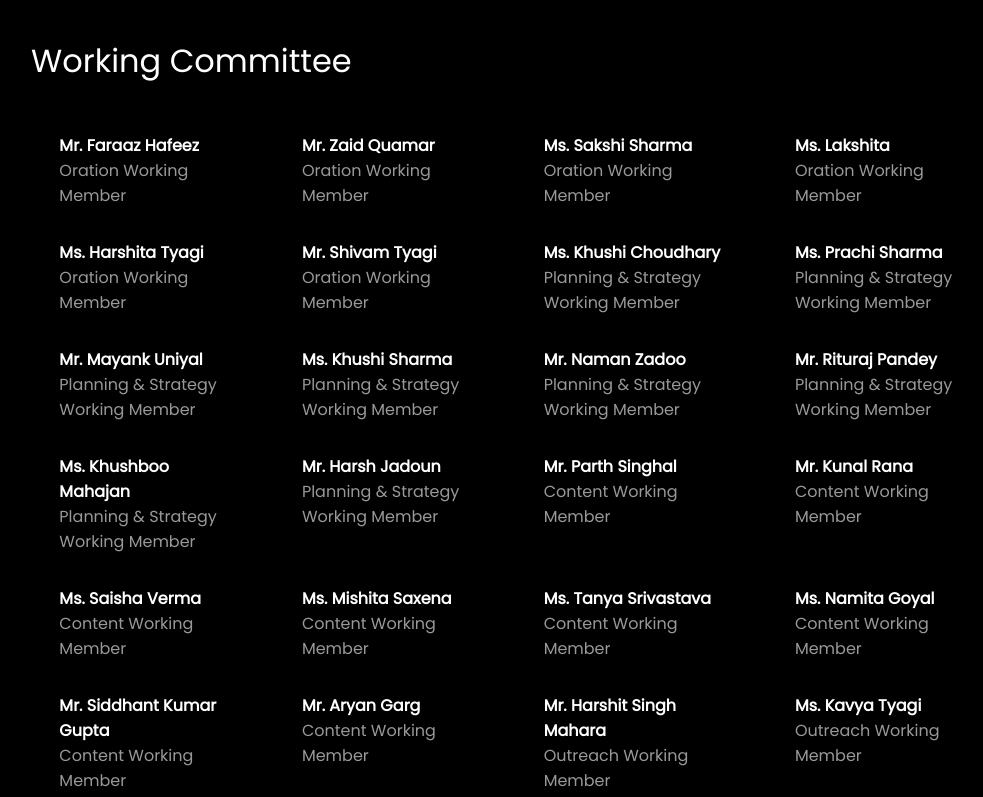
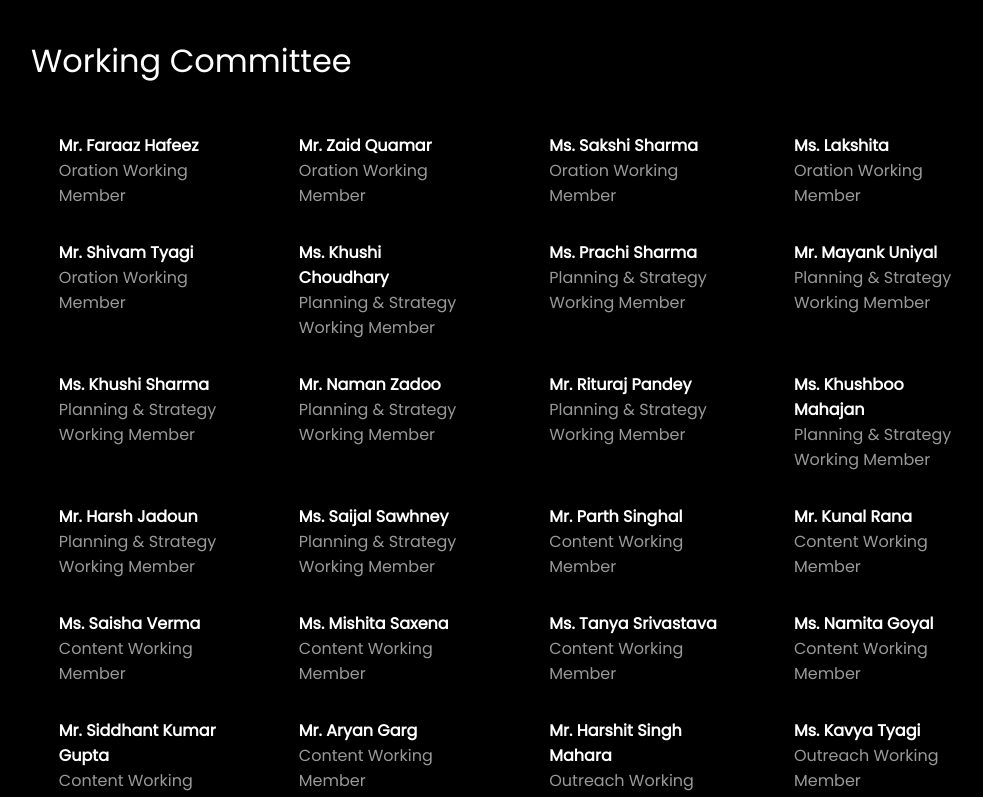
Before and after one commit to salaah-community/Salaah, a React (Create React App) app: page /team in a window 1280 px wide. Shown: the part 5180-5977 px from the top of the page, without its empty margins (129-1112 px from the left). Built offline with nearby package versions, Linux system fonts and the light colour scheme.

Commit message:
removed - harshita_tyagi, added - saijal_sawhney

```diff
--- a/src/pages/Team/TeamData/Working.js
+++ b/src/pages/Team/TeamData/Working.js
@@ -16,11 +16,6 @@ export const teamWorking = [
     },
 {
         name: 'Ms. Lakshita',
-        title: 'Oration Working Member',
-        img: ''
-    },
-{
-        name: 'Ms. Harshita Tyagi',
         title: 'Oration Working Member',
         img: ''
     },
@@ -66,6 +61,11 @@ export const teamWorking = [
     },
 {
         name: 'Mr. Harsh Jadoun',
+        title: 'Planning & Strategy Working Member',
+        img: ''
+    },
+{
+        name: 'Ms. Saijal Sawhney',
         title: 'Planning & Strategy Working Member',
         img: ''
     },
```
